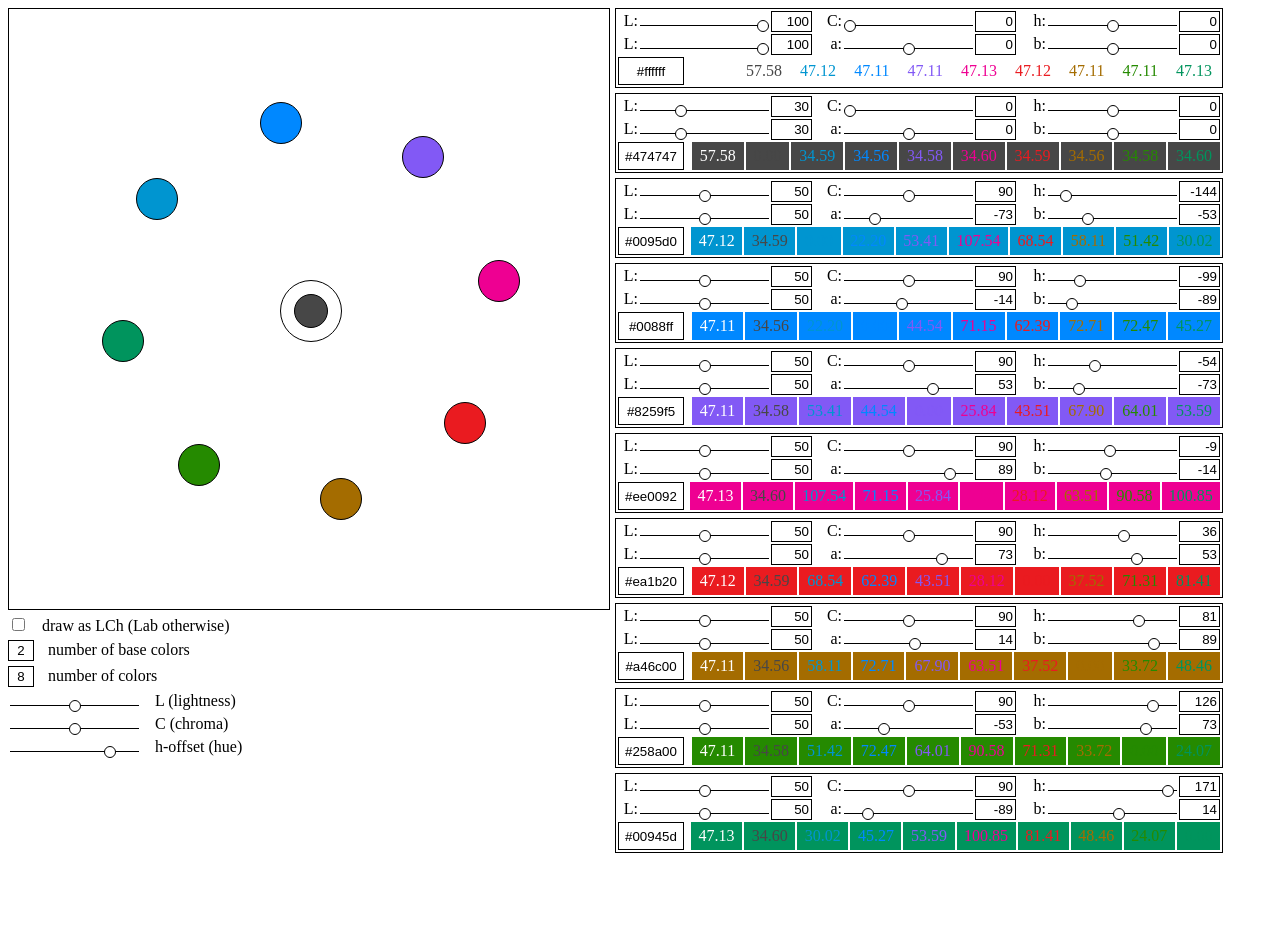
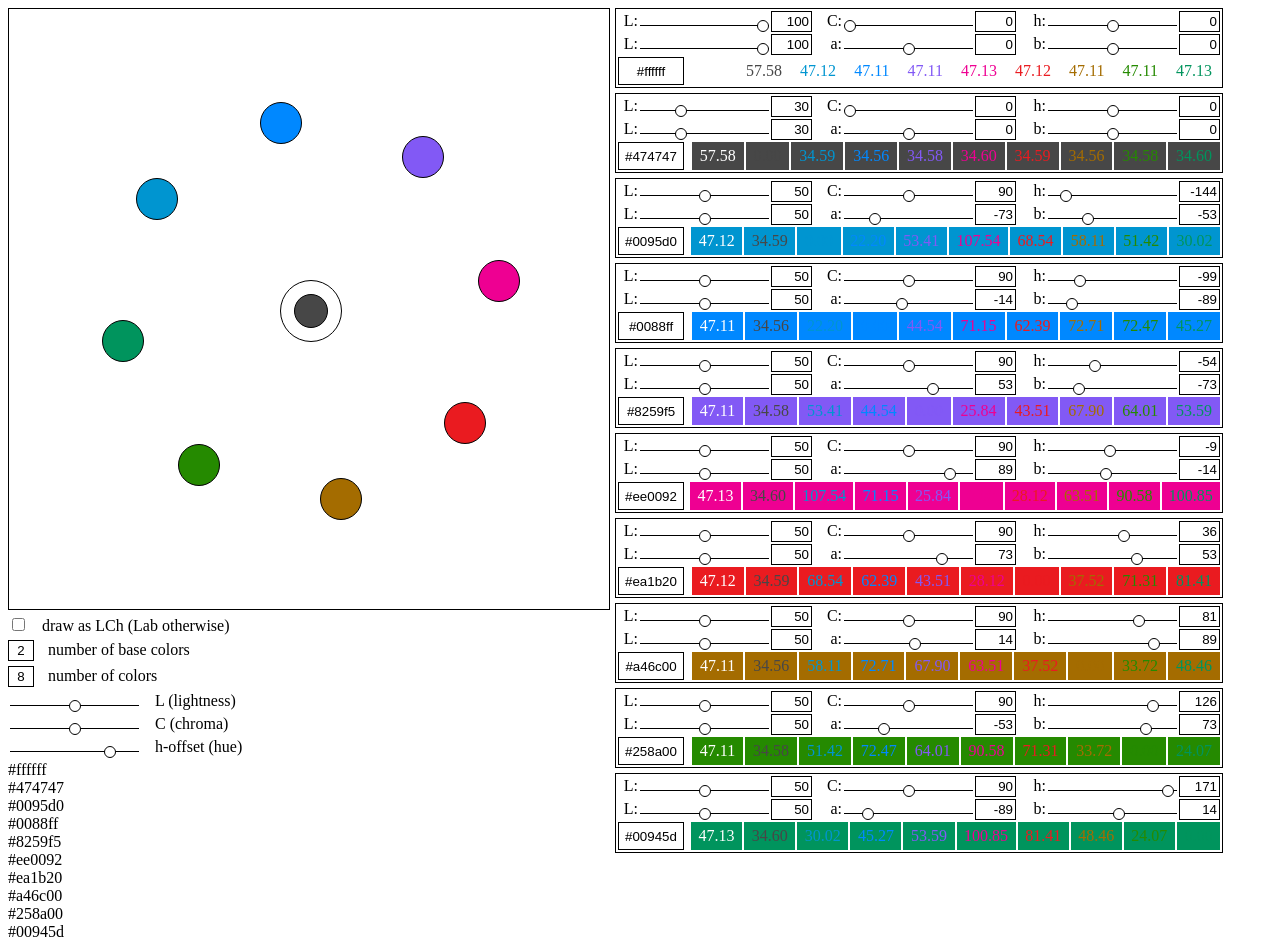
Before and after one commit to thobl/LCh-Lab-color-palette, a React (Create React App) app: page / in a window 1280 px wide. Before the commit the page ends 866 px from the top, so only its background shows below. Built offline with nearby package versions, Linux system fonts and the light colour scheme.

Commit message:
hex output

```diff
--- a/src/Palette.tsx
+++ b/src/Palette.tsx
@@ -1,5 +1,5 @@
 import React from 'react'
-import { ColorLCh, LCh_to_CSS, LCh_to_Lab } from './Color'
+import { ColorLCh, LCh_to_CSS, LCh_to_Hex, LCh_to_Lab } from './Color'
 import Circle from './Circle'
 import ColorInput from './ColorInput';
 
@@ -107,6 +107,10 @@ class Palette extends React.Component<PaletteProps, PaletteState> {
       return (<ColorInput key={`input_${id}`} colors={this.state.colors} id={id++} handler={handler} />);
     });
 
+    const hexOutput = this.state.colors.map((color: ColorLCh):JSX.Element => {
+      return(<div>{LCh_to_Hex(color)}</div>);
+    });
+
     return (
       <div style={{ display: 'flex' }}>
         <div>
@@ -148,6 +152,7 @@ class Palette extends React.Component<PaletteProps, PaletteState> {
             <span className='Spacer'> </span>
             h-offset (hue)
           </div>
+        {hexOutput}
         </div>
         <div>
           {inputs}
```
